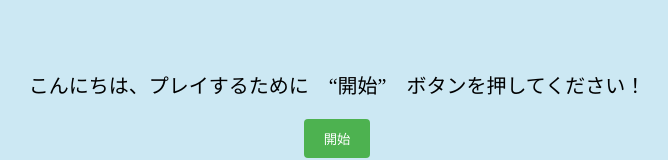
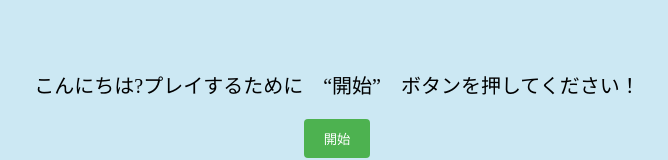
Before and after one commit to Khuvit/Deno-Shiritori, a plain HTML site: page public/index.html in a window 1280 px wide. Shown: the part 127-287 px from the top of the page, without its empty margins (303-971 px from the left). Drawn offline with Linux system fonts and the light colour scheme.

Commit message:
Update index.html question mark

```diff
--- a/public/index.html
+++ b/public/index.html
@@ -8,7 +8,7 @@
     <h1 class="Header">しりとり</h1>
     <br />
     <p class="Paragraph">
-      こんにちは、プレイするために　“開始”　ボタンを押してください！
+      こんにちは?プレイするために　“開始”　ボタンを押してください！
     </p>
     <button id="firstWordButton">開始</button>
 
```
